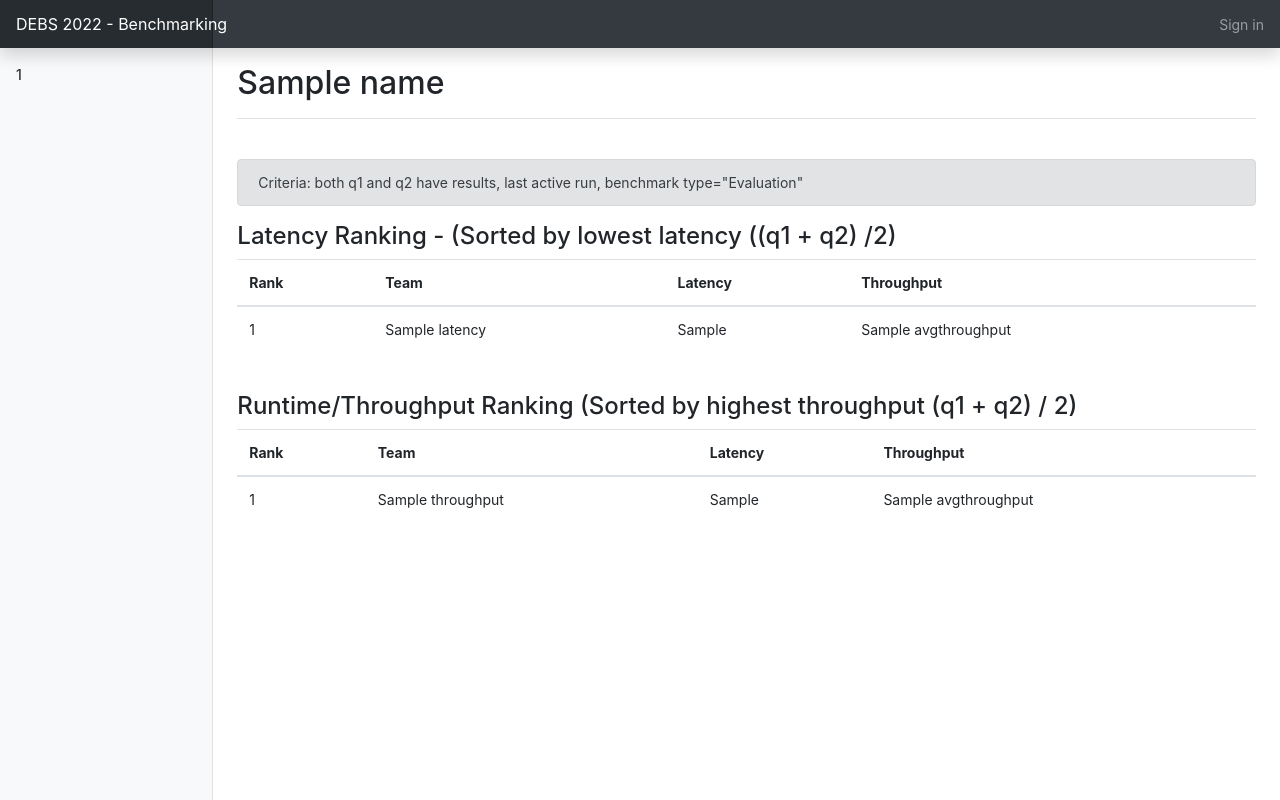
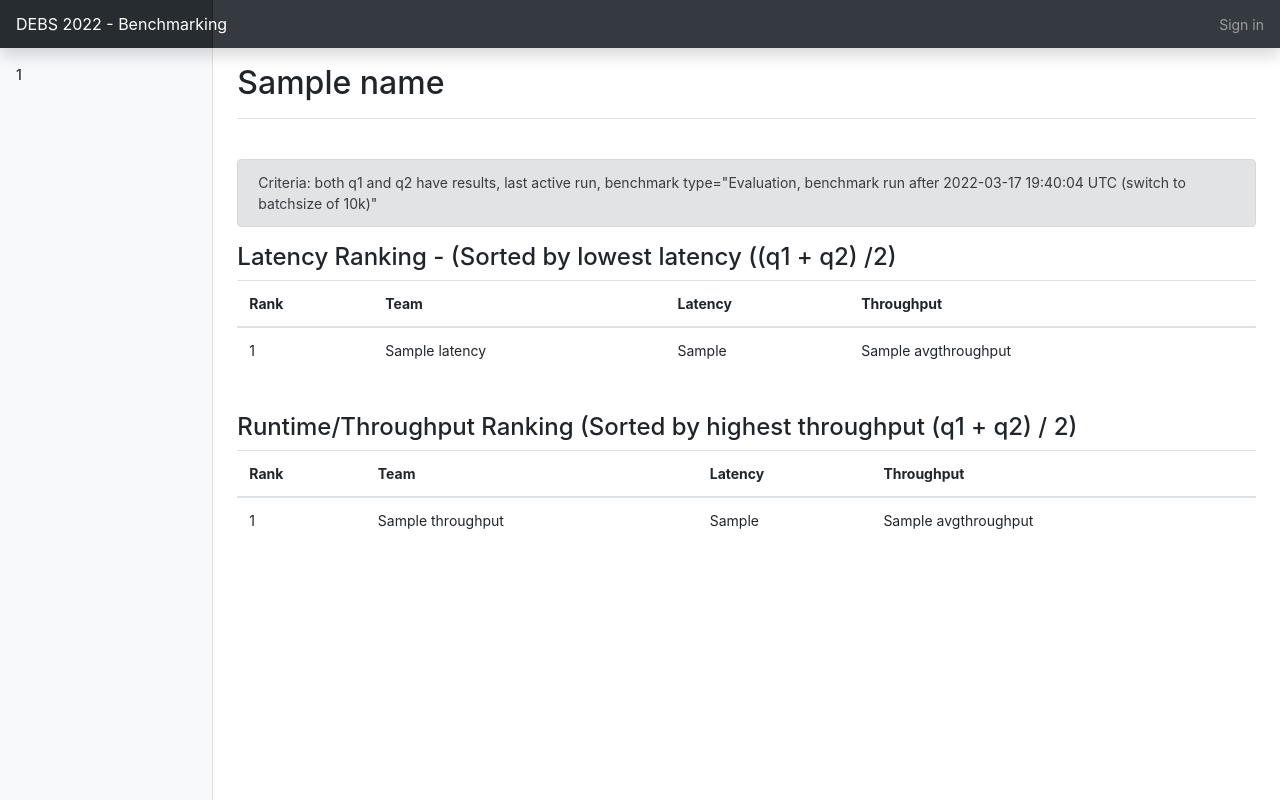
Before and after one commit to jawadtahir/bandency, a Python web app: template web/frontend/templates/leaderboard.html in a window 1280 px wide. Run offline with Jinja, Linux system fonts and the light colour scheme; the template is opened without the code that fills it: most values are stand-ins (such as "Sample title", 1, 10 or a date in 2020); some libraries are stand-ins or nearby versions.

Commit message:
update query and leaderboard

```diff
--- a/web/frontend/models.py
+++ b/web/frontend/models.py
@@ -133,7 +133,7 @@ async def get_evaluation_results():
                            on br.id = b.id
                            join groups as g
                            on g.id = b.group_id
-                           where b.benchmark_type like 'Evaluation' and br.q1_count > 100 and br.q2_count > 100 and b.is_active is True
+                           where b.benchmark_type like 'Evaluation' and br.q1_count > 100 and br.q2_count > 100 and b.is_active is True and b.timestamp > '2022-03-17 19:40:04.382088'
                            order by g.id, timestamp desc""")
 
 
--- a/web/frontend/templates/leaderboard.html
+++ b/web/frontend/templates/leaderboard.html
@@ -2,7 +2,7 @@
 
 {% block content %}
     <div class="alert alert-secondary">
-        Criteria: both q1 and q2 have results, last active run, benchmark type="Evaluation"
+        Criteria: both q1 and q2 have results, last active run, benchmark type="Evaluation, benchmark run after 2022-03-17 19:40:04 UTC (switch to batchsize of 10k)"
     </div>
     <h4>Latency Ranking - (Sorted by lowest latency ((q1 + q2) /2)</h4>
     <div class="d-flex justify-content-between flex-wrap flex-md-nowrap align-items-center pb-2 mb-3 table-responsive">
```
